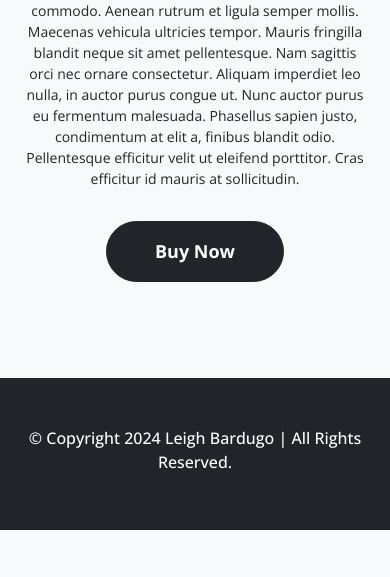
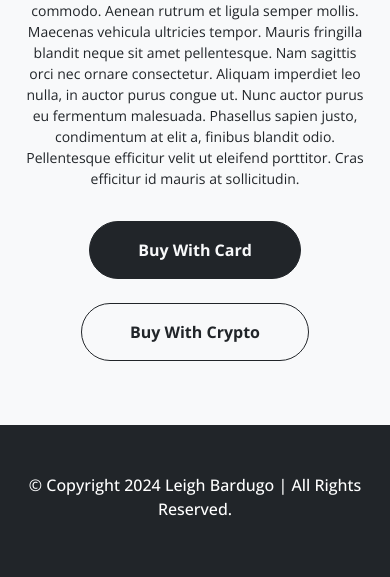
Before and after one commit to VedadGastan/Book, a Django app: page /book/000 in a window 390 px wide. Shown: the part 1281-1858 px from the top of the page. Before the commit the page ends 1811 px from the top, so only its background shows below. Run offline with Django 5.2, Linux system fonts and the light colour scheme; tables that the repository leaves empty hold one stand-in row (values such as "Sample post"); some libraries are stand-ins or nearby versions.

Commit message:
Crypto checkout

```diff
--- a/website/app/urls.py
+++ b/website/app/urls.py
@@ -11,6 +11,7 @@ urlpatterns = [
     path('success/<new_code>', success, name='success'),
     path('cancel/<new_code>', cancel, name='cancel'),
     path('create-checkout-session/<new_code>', checkout, name='create-checkout-session'),
+    path('checkout_crypto/<new_code>', checkout_crypto, name='checkout_crypto'),
     path('signup', sign_up, name='signup'),
     path('login', log_in, name='login'),
     path('logout', log_out, name='logout'),
--- a/website/app/views.py
+++ b/website/app/views.py
@@ -6,6 +6,8 @@ from .models import *
 from .forms import CreateUserForm
 import stripe
 from django.contrib.auth.decorators import login_required
+import json
+import requests
 
 stripe.api_key = settings.STRIPE_SECRET_KEY
 
@@ -182,3 +184,32 @@ def payout(request):
         destination=stripe_id,
     )
     return redirect('dashboard')
+
+def checkout_crypto(request, new_code):
+    url = "https://api.nowpayments.io/v1/invoice"
+
+    success_url = settings.DOMAIN + '/success/' + str(new_code)
+    cancel_url = settings.DOMAIN + '/cancel/' + str(new_code)
+
+    rand = ''.join(random.choices(string.digits, k=5))
+
+    payload = json.dumps({
+        "price_amount": 0.5,
+        "price_currency": "usd",
+        "order_id": "RGDBP-"+rand,
+        "order_description": "Din Cosic - Book",
+        "ipn_callback_url": "https://nowpayments.io",
+        "success_url": success_url,
+        "cancel_url": cancel_url,
+        "partially_paid_url": cancel_url,
+        "is_fixed_rate": True,
+        "is_fee_paid_by_user": False
+    })
+    headers = {
+    'x-api-key': settings.NOWPAYMENTS_API_KEY,
+    'Content-Type': 'application/json'
+    }
+
+    response = requests.request("POST", url, headers=headers, data=payload)
+    url = json.loads(response.text)["invoice_url"]
+    return redirect(url)
--- a/website/static/css/style.css
+++ b/website/static/css/style.css
@@ -393,6 +393,23 @@ a.login_btn:hover {
     }
 
 }
+/*
+@media (max-width: 767px) {
+    .buttons{
+        text-align: right;
+    }
+    .get_paid {
+        margin-right: 0!important;
+        margin-bottom: 8px;
+    }
+}
+*/
+@media (max-width: 505px) {
+    .btn-center{
+        margin-right: 0!important;
+    }
+}
+
 @media (max-width: 300px) {
     .col i{
         font-size: 70px!important;
--- a/website/templates/book.html
+++ b/website/templates/book.html
@@ -35,7 +35,8 @@
             </p>
             <form action="{% url 'create-checkout-session' new_code %}" method="POST">
                 {% csrf_token %}
-                <button class="btn btn-dark test-light px-5 py-3 mb-5 mt-2  rounded-pill"  style="font-size:18px" type="submit" id="checkout-button"><b>Buy Now</b></button>
+                <button class="btn-center btn btn-dark text-light px-5 mb-3 text-center py-3 mt-2 rounded-pill"  style="font-size:16px; margin-right: 14px" type="submit" id="checkout-button"><b>Buy With Card</b></button>
+                <a href="{% url 'checkout_crypto' new_code  %}" class="btn btn-light text-dark px-5 py-3 mb-3 mt-2 border-dark rounded-pill"  style="font-size:16px"><b>Buy With Crypto</b></a>
             </form>
         </div>
     </div>
--- a/website/templates/dashboard.html
+++ b/website/templates/dashboard.html
@@ -15,7 +15,10 @@
             <div class="top">
                 <div class="container3 d-flex justify-content-between align-items-center">
                     <h1 class="welcome h1">Hello {{username}}!</h1>
-                    <a href="{% url 'payout' %}" class="get_paid btn btn-dark test-light px-4 py-2 rounded-pill">Get Paid</a>
+                    <div class="buttons">
+                        <a href="{% url 'payout' %}" class="get_paid btn btn-dark text-light px-4 py-2 rounded-pill">Get Paid</a>
+                        <!--<a href="#" class="get_paid_crypto btn btn-light text-dark border-dark px-4 py-2 rounded-pill">Get Paid With Crypto</a>-->
+                    </div>
                 </div>
 
                 <div>
--- a/website/website/settings.py
+++ b/website/website/settings.py
@@ -140,5 +140,6 @@ AUTH_USER_MODEL = 'app.NewUser'
 STRIPE_PUBLISHABLE_KEY = 'pk_test_51OmFfOFUBznuiHcl2ehY3QBoU5DtI3bK5Gt7tXKqVvui6K9C9LTgrVz0DsK2xFlpRP7rXpMC9RIUZoCexpm0chmI00L9y0ZjBL'
 STRIPE_SECRET_KEY = 'sk_test_51OmFfOFUBznuiHclpgWvivCC1IBMKB3IQMs60F0aB9Yt1XF7pbvWsiJ8ZlquDoRDUgbWcCD3EXuQztre7YM7V4zo00g3H1xKrq'
 STRIPE_WEBHOOK_SECRET = ''
+NOWPAYMENTS_API_KEY = '4123EXJ-H4VM3QD-M3DPD0W-Q6BB7VZ'
 AFFILIATE_PERCENTAGE = 0.5
 DOMAIN = 'http://127.0.0.1:8000'
```
